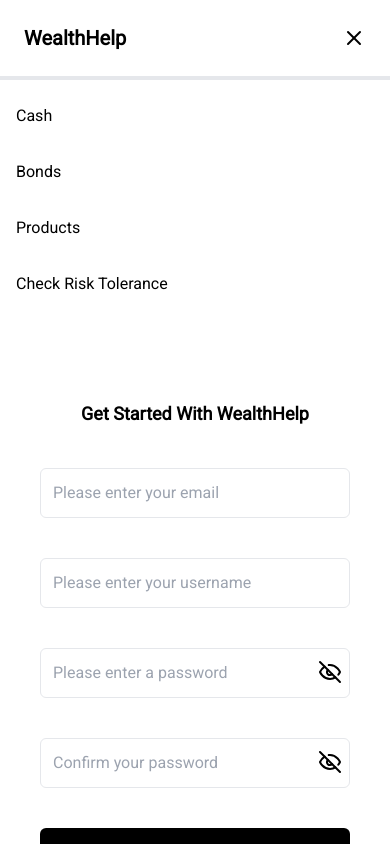
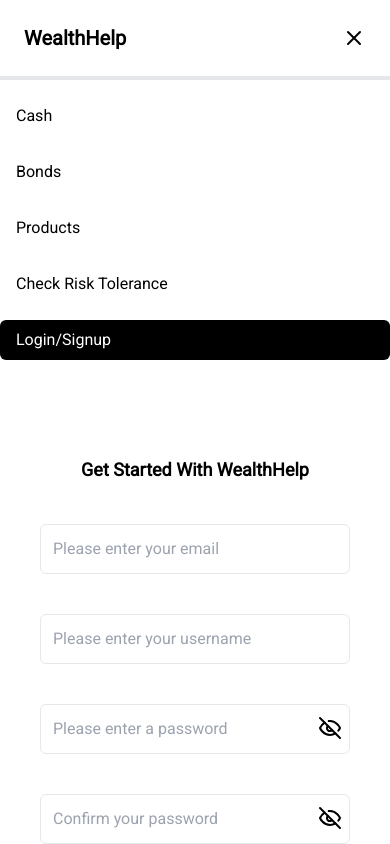
Before and after one commit to Mayor-Rhymes/roboadvisor, a React (Vite) app: page /signup in a window 390 px wide. Both pictures are taken after a click on the icon 354 px from the left and 38 px from the top of the page. Shown: the top 844 px of the page. Built offline with nearby package versions, Linux system fonts and the light colour scheme.

Commit message:
Added toast notifications

```diff
--- a/package.json
+++ b/package.json
@@ -21,6 +21,7 @@
     "react": "^18.2.0",
     "react-dom": "^18.2.0",
     "react-router-dom": "^6.21.2",
+    "sonner": "^1.3.1",
     "tailwind-merge": "^2.2.0",
     "zustand": "^4.4.7"
   },
--- a/src/components/Navbar.tsx
+++ b/src/components/Navbar.tsx
@@ -15,7 +15,6 @@ export default function Navbar() {
 
   const navigate = useNavigate();
   const { user, logout } = userStore((state) => state);
-  console.log(user);
 
   const handleLogout = () => {
     logout();
@@ -44,10 +43,16 @@ export default function Navbar() {
             Bonds
           </LinkItem>
 
-          <LinkItem href="/products" className="hover:bg-black hover:text-white">
+          <LinkItem
+            href="/products"
+            className="hover:bg-black hover:text-white"
+          >
             Products
           </LinkItem>
-          <LinkItem href="/risktolerance" className="hover:bg-black hover:text-white">
+          <LinkItem
+            href="/risktolerance"
+            className="hover:bg-black hover:text-white"
+          >
             Check Risk Tolerance
           </LinkItem>
         </ul>
@@ -126,13 +131,17 @@ export default function Navbar() {
             >
               Check Risk Tolerance
             </LinkItem>
-            {user && (
+            {user ? (
               <Button
                 onClick={handleLogout}
                 className="rounded-none bg-black hover:bg-black text-white "
               >
                 Logout
               </Button>
+            ) : (
+              <LinkItem href="/login" className="bg-black text-white ">
+                Login/Signup
+              </LinkItem>
             )}
           </motion.ul>
         )}
--- a/src/pages/Login.tsx
+++ b/src/pages/Login.tsx
@@ -7,8 +7,7 @@ import { useMutation } from "@tanstack/react-query";
 import Button from "../components/ui/Button";
 import { login } from "../libs/apis";
 import { userStore } from "../store/userStore";
-
-
+import { toast } from "sonner";
 export default function Login() {
   const [email, setEmail] = useState("");
   const [password, setPassword] = useState("");
@@ -17,28 +16,23 @@ export default function Login() {
   const loginMutation = useMutation({
     mutationFn: login,
     onSuccess: async (data) => {
-        signup(data);
-        console.log(data);
-        navigate("/");
+      signup(data);
+      toast.success("Login was successful");
+      navigate("/", {replace: true});
+    },
+    onError: (err) => {
+      if(err){
+        toast.error("Login was unsuccessful. Try Again");
+        console.log("Yolo");
+      }
 
     },
-    onError: async () => {
-
-        console.log("Yolo")
-    }
   });
 
   const handleLogin = async (e: FormEvent) => {
     e.preventDefault();
     if (email && password) {
       loginMutation.mutate({ email, password });
-    //   console.log(loginMutation.data);
-    //   if (loginMutation.isSuccess) {
-    //     console.log(loginMutation.data);
-    //     redirect("/");
-    //   } else {
-    //     console.log("Hello There");
-    //   }
     }
   };
 
--- a/src/pages/Root.tsx
+++ b/src/pages/Root.tsx
@@ -1,5 +1,6 @@
 import Navbar from "../components/Navbar";
 import { Outlet } from "react-router-dom";
+import { Toaster } from "sonner";
 
 export default function Root(){
 
@@ -9,6 +10,8 @@ export default function Root(){
 
             <Outlet />
 
+
+            <Toaster />
         </div>
     )
 }
--- a/src/pages/Signup.tsx
+++ b/src/pages/Signup.tsx
@@ -5,6 +5,7 @@ import { FormEvent, useState } from "react";
 import { useMutation } from "@tanstack/react-query";
 import { signup2 } from "../libs/apis";
 import { userStore } from "../store/userStore";
+import { toast } from "sonner";
 export default function Signup() {
 
   const signup = userStore((state: any) => state.signup);
@@ -17,7 +18,7 @@ export default function Signup() {
     mutationFn: signup2,
     onSuccess: async (data) => {
       signup(data);
-      console.log(data);
+      toast.success("Login was successful");
       navigate("/");
     },
     onError: async () => {
```
Also changed, not shown: 1 other file (tests, documents, lock files or other folders).
